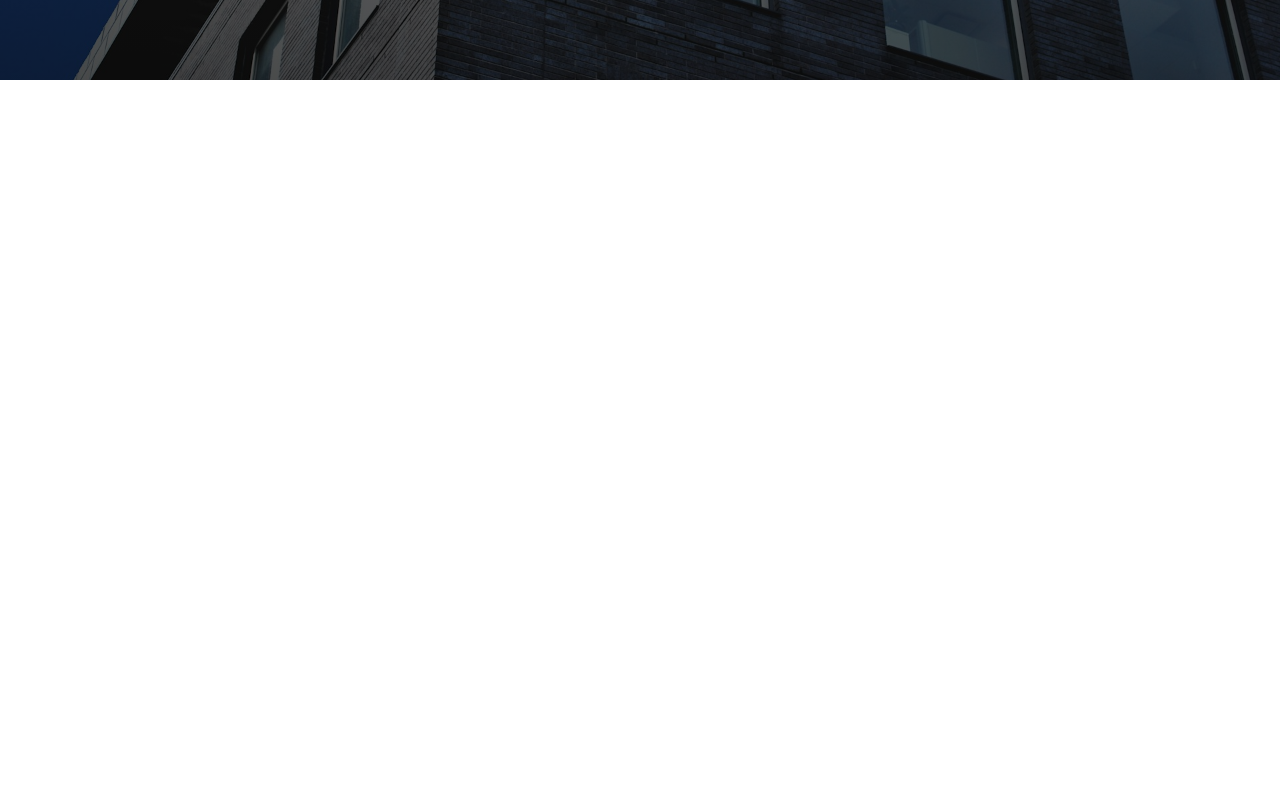
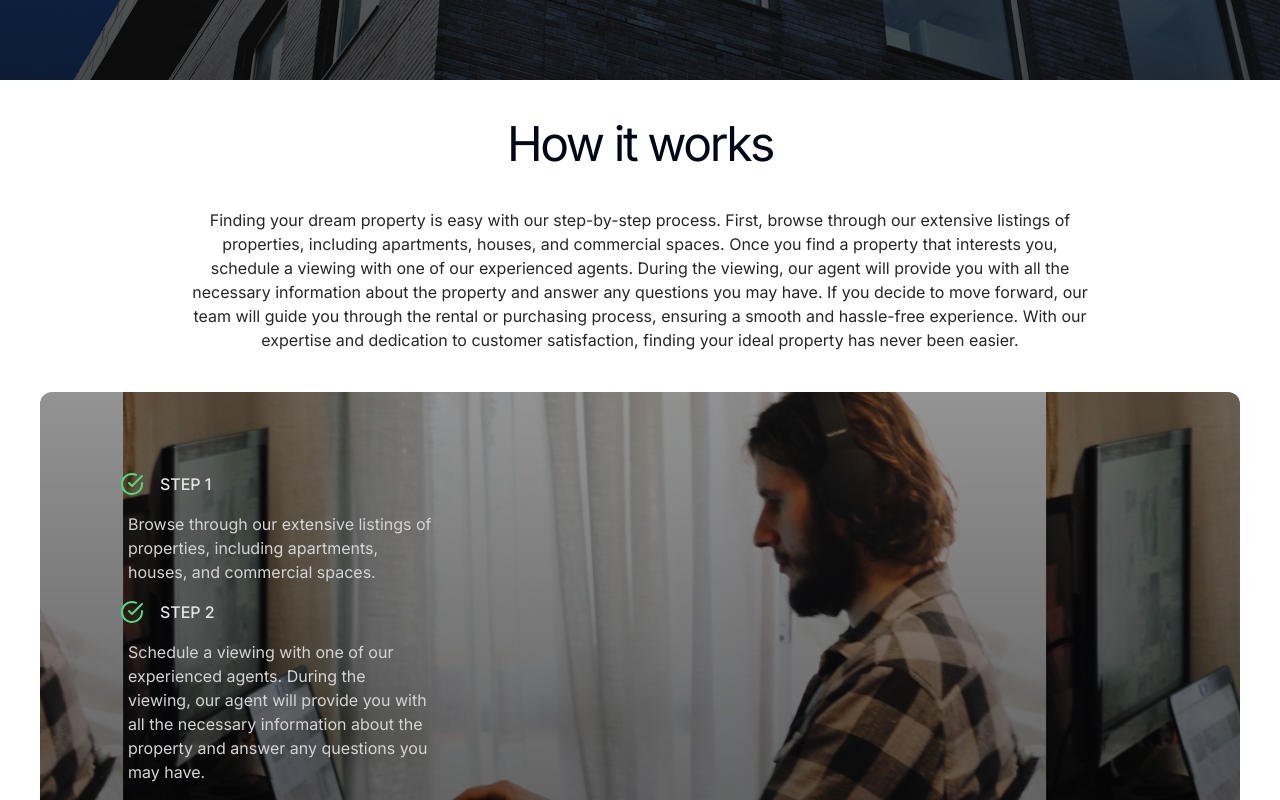
Before and after one commit to WerbethAraujo/lp-imob, a Next.js app: page / in a window 1280 px wide. Shown: the part 720-1520 px from the top of the page. Before the commit the page ends 800 px from the top, so only its background shows below. Built offline with nearby package versions, Linux system fonts and the light colour scheme.

Commit message:
feat: section how it works done

```diff
--- a/src/app/globals.css
+++ b/src/app/globals.css
@@ -85,3 +85,14 @@
   background-position: 30%;
   background-size: cover;
 }
+
+.works {
+  background-image: linear-gradient(
+      to top,
+      rgba(0, 0, 0, 0.7),
+      rgba(0, 0, 0, 0.4)
+    ),
+    url("../../public/works.jpeg");
+  background-position: 30%;
+  background-size: contain;
+}
--- a/src/app/page.tsx
+++ b/src/app/page.tsx
@@ -1,4 +1,5 @@
 import Hero from "@/components/Hero";
+import HowItWorks from "@/components/HowItWorks";
 import Navbar from "@/components/Navbar";
 
 export default function Home() {
@@ -6,6 +7,7 @@
     <>
       <Navbar />
       <Hero />
+      <HowItWorks />
     </>
   );
 }
--- /dev/null
+++ b/src/components/HowItWorks.tsx
@@ -0,0 +1,32 @@
+import { HOW_IT_WORKS } from "@/constants";
+import { CircleCheckBig } from "lucide-react";
+
+const HowItWorks = () => {
+  return (
+    <div className="container mx-auto my-10 border-b px-10">
+      <h2 className="text-center text-3xl tracking-tighter sm:text-4xl lg:text-5xl">
+        {HOW_IT_WORKS.title}
+      </h2>
+      <p className="mx-auto my-10 max-w-4xl text-center text-neutral-800">
+        {HOW_IT_WORKS.content}
+      </p>
+      <div className="works relative h-[640px] rounded-xl">
+        <div className="absolute left-0 top-0 h-full overflow-y-hidden p-10 md:p-20">
+          {HOW_IT_WORKS.steps.map((step, index) => (
+            <div key={index}>
+              <div className="flex items-center">
+                <CircleCheckBig className="mr-4 text-green-400" />
+                <h3 className="font-medium uppercase text-neutral-200">
+                  {step.title}
+                </h3>
+              </div>
+              <p className="text-neutral-300 my-2 p-2 max-w-80">{step.text}</p>
+            </div>
+          ))}
+        </div>
+      </div>
+    </div>
+  );
+};
+
+export default HowItWorks;
```
